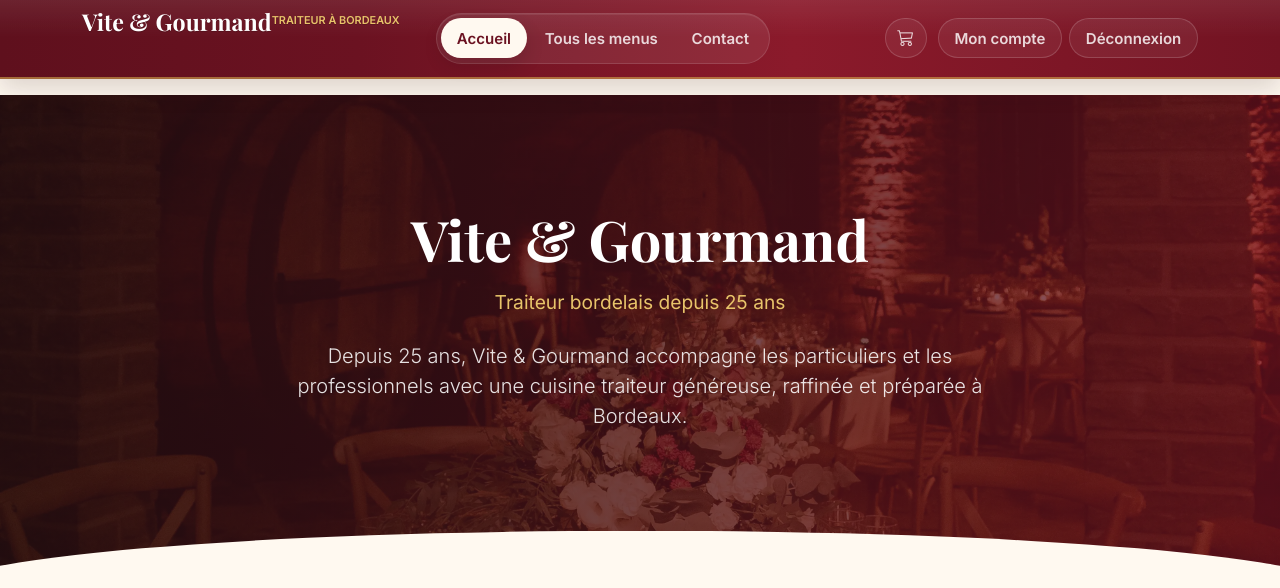
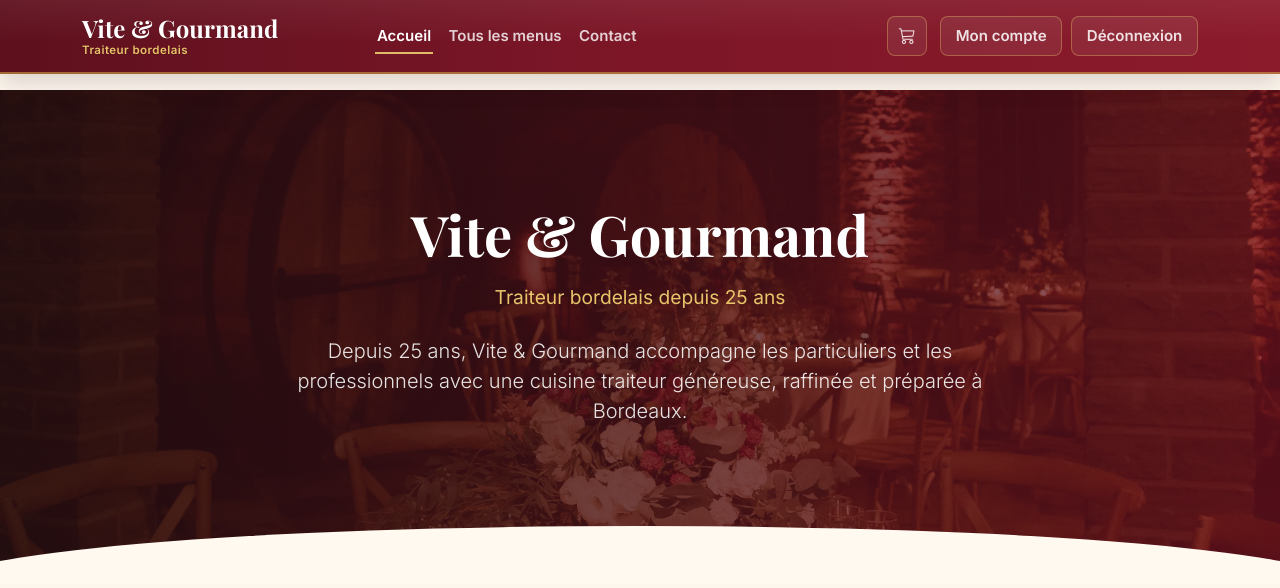
Before and after one commit to AmineAKIK/vite-gourmand-ecf, a PHP site: page / in a window 1280 px wide. Shown: the top 588 px of the page. Run offline with PHP 8.4, Linux system fonts and the light colour scheme; the visitor is signed in with stand-in values (Sample User, id 1); data comes from the database, SQL or seed files in the repository; data that the repository does not hold is empty.

Commit message:
fixxnbar

```diff
--- a/public/css/style.css
+++ b/public/css/style.css
@@ -213,42 +213,44 @@ a:focus {
 
 @media (min-width: 992px) {
     .site-navbar {
-        min-height: 78px;
-        padding: .65rem 0;
+        min-height: 72px;
+        padding: 0;
         background:
-            linear-gradient(180deg, rgba(255,255,255,.08), rgba(255,255,255,0) 48%),
-            linear-gradient(90deg, #5F101D 0%, var(--vg-bordeaux-dark) 28%, var(--vg-bordeaux) 62%, #721322 100%) !important;
-        border-bottom: 1px solid rgba(232,196,106,.5);
-        box-shadow: 0 16px 34px rgba(38,14,18,.22);
+            linear-gradient(180deg, rgba(255,255,255,.06), rgba(255,255,255,0) 58%),
+            linear-gradient(90deg, #5E101D 0%, #7B1627 46%, #8B1A2B 100%) !important;
+        border-bottom: 2px solid rgba(212,168,67,.72);
+        box-shadow: 0 12px 28px rgba(38,14,18,.2);
     }
 
     .site-navbar .container {
-        min-height: 56px;
-        gap: 1.25rem;
+        min-height: 72px;
+        gap: 2rem;
     }
 
     .site-navbar .navbar-brand {
+        flex-direction: column;
         align-items: flex-start;
         justify-content: center;
-        height: 56px;
-        min-width: 210px;
+        height: 72px;
+        min-width: 245px;
         padding: 0;
         color: #fff;
+        text-shadow: 0 1px 0 rgba(0,0,0,.18);
     }
 
     .site-brand-name {
-        font-size: 1.45rem;
+        font-size: 1.5rem;
         line-height: 1;
     }
 
     .site-brand-kicker {
-        margin-top: .28rem;
+        margin-top: .34rem;
         color: var(--vg-or-light);
         font-family: 'Inter', sans-serif;
-        font-size: .68rem;
-        font-weight: 800;
+        font-size: .72rem;
+        font-weight: 700;
         line-height: 1;
-        text-transform: uppercase;
+        letter-spacing: .04em;
     }
 
     .site-navbar .navbar-collapse {
@@ -257,68 +259,83 @@ a:focus {
     }
 
     .site-navbar .main-nav-list {
-        padding: .28rem;
-        background: rgba(255,255,255,.08);
-        border: 1px solid rgba(255,255,255,.12);
-        border-radius: 999px;
-        box-shadow: inset 0 1px 0 rgba(255,255,255,.08);
+        padding: 0;
+        background: transparent;
+        border: 0;
+        border-radius: 0;
+        box-shadow: none;
     }
 
     .site-navbar .navbar-nav {
-        gap: .15rem;
+        gap: .85rem;
     }
 
     .site-navbar .navbar-dark .navbar-nav .nav-link,
     .site-navbar .navbar-nav .nav-link {
-        height: 40px;
-        padding: 0 .98rem;
-        border-radius: 999px;
-        color: rgba(255,255,255,.82);
+        height: 72px;
+        padding: 0 .12rem;
+        border-radius: 0;
+        color: rgba(255,255,255,.8);
         font-size: .94rem;
         font-weight: 700;
         transform: none !important;
         transition: background-color .18s ease, color .18s ease, transform .18s ease;
     }
 
-    .site-navbar .navbar-nav .nav-link::after,
+    .site-navbar .main-nav-list .nav-link::after {
+        display: block;
+        left: 0;
+        right: 0;
+        bottom: 18px;
+        height: 2px;
+        background: var(--vg-or-light);
+        opacity: .95;
+    }
+
     .site-navbar .navbar-nav .dropdown-toggle.nav-link::before {
         display: none;
     }
 
     .site-navbar .main-nav-list .nav-link:hover,
     .site-navbar .main-nav-list .nav-link:focus {
-        background: rgba(255,255,255,.1);
+        background: transparent;
         color: #fff;
     }
 
     .site-navbar .main-nav-list .nav-link.active,
     .site-navbar .main-nav-list .nav-link[aria-current="page"] {
-        background: var(--vg-creme-soft);
-        color: var(--vg-bordeaux-dark);
-        box-shadow: 0 8px 18px rgba(38,14,18,.16);
+        background: transparent;
+        color: #fff;
+        box-shadow: none;
     }
 
     .site-navbar .account-nav-list {
-        gap: .45rem;
+        gap: .55rem;
     }
 
     .site-navbar .account-nav-list .nav-link {
-        border: 1px solid rgba(255,255,255,.16);
-        background: rgba(255,255,255,.06);
+        height: 40px;
+        padding: 0 .92rem;
+        border: 1px solid rgba(232,196,106,.36);
+        border-radius: 8px;
+        background: rgba(255,249,240,.07);
+        color: rgba(255,255,255,.86);
     }
 
     .site-navbar .account-nav-list .nav-link:hover,
     .site-navbar .account-nav-list .nav-link:focus,
     .site-navbar .account-nav-list .nav-link.active,
     .site-navbar .account-nav-list .nav-link[aria-current="page"] {
-        background: rgba(255,255,255,.14);
+        background: rgba(255,249,240,.13);
+        border-color: rgba(232,196,106,.55);
         color: #fff;
     }
 
     .site-navbar .nav-link-cart {
-        width: 42px;
+        width: 40px;
         justify-content: center;
         padding: 0;
+        border-color: rgba(232,196,106,.42);
     }
 
     .site-navbar .nav-link-cart .nav-link-icon {
@@ -326,15 +343,16 @@ a:focus {
     }
 
     .site-navbar .nav-link-logout {
-        color: rgba(255,255,255,.62);
+        color: rgba(255,255,255,.68);
         background: transparent;
-        border-color: transparent;
+        border-color: rgba(255,255,255,.16);
     }
 
     .site-navbar .nav-link-logout:hover,
     .site-navbar .nav-link-logout:focus {
         color: #fff;
-        background: rgba(255,255,255,.08);
+        background: rgba(255,255,255,.07);
+        border-color: rgba(255,255,255,.28);
     }
 }
 .text-vg { color: var(--vg-bordeaux) !important; }
--- a/src/views/layouts/main.php
+++ b/src/views/layouts/main.php
@@ -21,7 +21,7 @@
     <script nonce="<?= $cspNonce ?>">(function(){var l=document.getElementById('fonts-preload');if(l){l.onload=function(){this.rel='stylesheet';};}}());</script>
     <link rel="stylesheet" href="https://cdn.jsdelivr.net/npm/bootstrap@5.3.3/dist/css/bootstrap.min.css" nonce="<?= $cspNonce ?>">
     <link rel="stylesheet" href="https://cdn.jsdelivr.net/npm/bootstrap-icons@1.11.3/font/bootstrap-icons.css" nonce="<?= $cspNonce ?>">
-    <link rel="stylesheet" href="/css/style.css?v=20260524-59" nonce="<?= $cspNonce ?>">
+    <link rel="stylesheet" href="/css/style.css?v=20260524-60" nonce="<?= $cspNonce ?>">
 </head>
 <body>
 
@@ -38,7 +38,7 @@ $roleHomeIsCurrent = isAuth() && routeIsActive(roleHomePath());
     <div class="container">
         <a class="navbar-brand fw-bold" href="/" aria-label="Retour à l'accueil Vite et Gourmand">
             <span class="site-brand-name">Vite &amp; Gourmand</span>
-            <span class="site-brand-kicker d-none d-xl-block">Traiteur à Bordeaux</span>
+            <span class="site-brand-kicker d-none d-xl-block">Traiteur bordelais</span>
         </a>
         <button class="navbar-toggler" type="button" data-bs-toggle="collapse" data-bs-target="#navMain" aria-controls="navMain" aria-expanded="false" aria-label="Ouvrir le menu">
             <span class="navbar-toggler-icon"></span>
```
